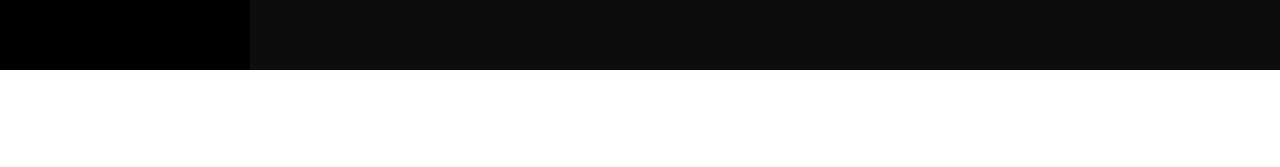
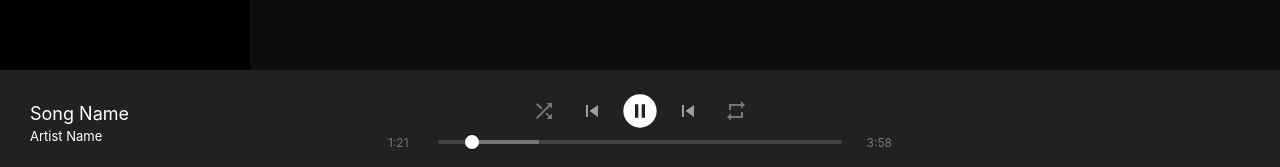
Before and after one commit to bjaneczko/Loudly, a Next.js app: page / in a window 1280 px wide. Shown: the part 630-797 px from the top of the page. Built offline with nearby package versions, Linux system fonts and the light colour scheme; no server answers; the database is empty; what easy-peasy would draw is missing.

Commit message:
added playerBar

```diff
--- /dev/null
+++ b/components/player.tsx
@@ -0,0 +1,135 @@
+import {
+  ButtonGroup,
+  Box,
+  IconButton,
+  RangeSlider,
+  RangeSliderFilledTrack,
+  RangeSliderTrack,
+  RangeSliderThumb,
+  Center,
+  Flex,
+  Text,
+} from '@chakra-ui/react'
+import ReactHowler from 'react-howler'
+import { useEffect, useRef, useState } from 'react'
+import {
+  MdShuffle,
+  MdSkipPrevious,
+  MdSkipNext,
+  MdOutlinePlayCircleFilled,
+  MdOutlinePauseCircleFilled,
+  MdOutlineRepeat,
+} from 'react-icons/md'
+import { useStoreActions } from 'easy-peasy'
+
+const Player = ({ songs, activeSong }) => {
+  const [playing, setPlaying] = useState(true)
+  const [index, setIndex] = useState(0)
+  const [seek, setSeek] = useState(0)
+  const [repeat, setRepeat] = useState(false)
+  const [shuffle, setShuffle] = useState(false)
+  const [duration, setDuration] = useState(0)
+
+  const setPlayState = (value: boolean) => {
+    setPlaying(value)
+  }
+
+  const onShuffle = () => {
+    setShuffle((state) => !state) // avoid bugs with taking previous state etc. always put current state in callback like that
+  }
+
+  const onRepeat = () => {
+    setRepeat((state) => !state)
+  }
+
+  return (
+    <Box>
+      <Box>{/* <ReactHowler playing={playing} src={activeSong?.url} /> */}</Box>
+      <Center color="gray.600">
+        <ButtonGroup>
+          <IconButton
+            _focus={{ boxShadow: 'none' }}
+            variant="link"
+            aria-label="shuffle"
+            fontSize="24px"
+            color={shuffle ? 'white' : 'inherit'}
+            icon={<MdShuffle />}
+            onClick={onShuffle}
+          />
+          <IconButton
+            _focus={{ boxShadow: 'none' }}
+            variant="link"
+            aria-label="previous"
+            fontSize="24px"
+            icon={<MdSkipPrevious />}
+          />
+          {playing ? (
+            <IconButton
+              _focus={{ boxShadow: 'none' }}
+              variant="link"
+              aria-label="pause"
+              fontSize="40px"
+              color="white"
+              icon={<MdOutlinePauseCircleFilled />}
+              onClick={() => setPlayState(false)}
+            />
+          ) : (
+            <IconButton
+              _focus={{ boxShadow: 'none' }}
+              variant="link"
+              aria-label="play"
+              fontSize="40px"
+              color="white"
+              icon={<MdOutlinePlayCircleFilled />}
+              onClick={() => setPlayState(true)}
+            />
+          )}
+
+          <IconButton
+            _focus={{ boxShadow: 'none' }}
+            variant="link"
+            aria-label="skip"
+            fontSize="24px"
+            icon={<MdSkipPrevious />}
+          />
+          <IconButton
+            _focus={{ boxShadow: 'none' }}
+            variant="link"
+            aria-label="repeat"
+            fontSize="24px"
+            color={repeat ? 'white' : 'inherit'}
+            icon={<MdOutlineRepeat />}
+            onClick={onRepeat}
+          />
+        </ButtonGroup>
+      </Center>
+
+      <Box color="gray.600">
+        <Flex justify="center" align="center">
+          <Box width="10%">
+            <Text fontSize="xs">1:21</Text>
+          </Box>
+          <Box width="80%">
+            <RangeSlider
+              aria-label={['min', 'max']}
+              step={0.1}
+              min={0}
+              max={300}
+              id="player-range"
+            >
+              <RangeSliderTrack bg="gray.800">
+                <RangeSliderFilledTrack bg="gray.600" />
+              </RangeSliderTrack>
+              <RangeSliderThumb index={0} />
+            </RangeSlider>
+          </Box>
+          <Box width="10%" textAlign="right">
+            <Text fontSize="xs">3:58</Text>
+          </Box>
+        </Flex>
+      </Box>
+    </Box>
+  )
+}
+
+export default Player
--- /dev/null
+++ b/components/playerBar.tsx
@@ -0,0 +1,20 @@
+import { Box, Flex, Text } from '@chakra-ui/layout'
+import Player from './player'
+
+const PlayerBar = () => {
+  return (
+    <Box height="100px" width="100vw" bg="gray.900" padding="10px">
+      <Flex align="center">
+        <Box padding="20px" color="white" width="30%">
+          <Text fontSize="large">Song Name</Text>
+          <Text fontSize="small">Artist Name</Text>
+        </Box>
+        <Box width="40%">
+          <Player />
+        </Box>
+      </Flex>
+    </Box>
+  )
+}
+
+export default PlayerBar
--- a/components/playerLayout.tsx
+++ b/components/playerLayout.tsx
@@ -1,4 +1,5 @@
 import { Box } from '@chakra-ui/layout'
+import PlayerBar from './playerBar'
 import Sidebar from './sidebar'
 
 const PlayerLayout = ({ children }) => {
@@ -10,7 +11,9 @@
       <Box marginLeft="250px" marginBottom="100px">
         <Box height="calc(100vh - 100px)">{children}</Box>
       </Box>
-      <Box position="absolute" left="0" bottom="0"></Box>
+      <Box position="absolute" left="0" bottom="0">
+        <PlayerBar></PlayerBar>
+      </Box>
     </Box>
   )
 }
```
